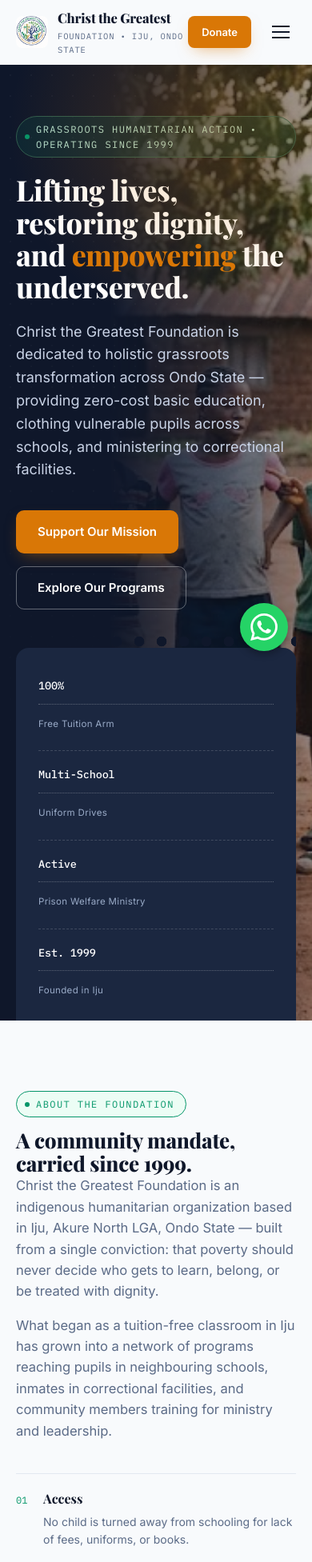
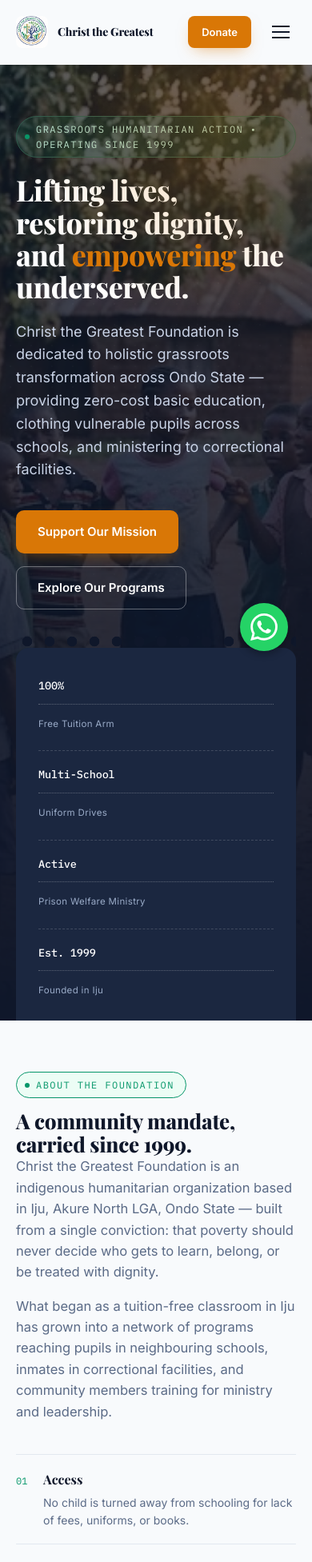
Before and after one commit to tgracempire-ship-it/Christ_the_greatest_foundation, a React (Vite) app: page / in a window 390 px wide. Shown: the top 1953 px of the page at 80% size. Built offline with nearby package versions, Linux system fonts and the light colour scheme; a web font is replaced by a local one.

Commit message:
Optimize responsive layouts for mobile and tablet views

```diff
--- a/src/components/Gallery.jsx
+++ b/src/components/Gallery.jsx
@@ -22,7 +22,7 @@
 
         <div className="gallery-grid" style={{
           display: 'grid',
-          gridTemplateColumns: 'repeat(auto-fill, minmax(300px, 1fr))',
+          gridTemplateColumns: 'repeat(auto-fill, minmax(250px, 1fr))',
           gap: '24px',
           marginTop: '40px'
         }}>
--- a/src/index.css
+++ b/src/index.css
@@ -340,6 +340,7 @@
 /* ============ RESPONSIVE ============ */
 @media (max-width:980px){
   .about-grid, .lead-grid{ grid-template-columns:1fr; gap:40px; }
+  .founder-card { max-width: 480px; margin: 0 auto; }
   .programs-grid{ grid-template-columns:1fr; }
   .footer-top{ grid-template-columns:1fr 1fr; row-gap:40px; }
   .bank-grid{ grid-template-columns:1fr; }
@@ -349,6 +350,10 @@
 }
 @media (max-width:760px){
   .container{ padding:0 20px; }
+  section.about, section.programs, section.leadership, section.contribute { padding: 64px 0; }
+  .gallery { padding: 80px 0 64px 0 !important; }
+  .brand span { font-size: 14px; }
+  .brand small { display: none; }
   nav.primary-nav{
     position:fixed; inset:80px 0 0 0; background:var(--off-white); flex-direction:column; align-items:flex-start;
     padding:32px 28px; gap:6px; transform:translateX(100%); transition:transform .3s var(--ease); overflow-y:auto;
@@ -360,6 +365,7 @@
   .header-actions .btn-primary span.short{ display:inline; }
   .hero-inner{ padding-bottom:48px; }
   .hero{ padding-top:64px; }
+  .hero-bg-image { width: 100%; opacity: 0.3; mask-image: linear-gradient(to top, transparent 0%, black 100%); -webkit-mask-image: linear-gradient(to top, transparent 0%, black 100%); }
   .footer-top{ grid-template-columns:1fr; }
   .footer-bottom{ flex-direction:column; align-items:flex-start; }
 }
@@ -367,4 +373,6 @@
   .impact-grid{ grid-template-columns:1fr; }
   .impact-item{ border-left:none; border-top:1px dashed rgba(255,255,255,0.16); padding:16px 0 0; }
   .impact-item:first-child{ border-top:none; padding-top:0; }
+  .hero h1 { font-size: 36px; }
+  .founder-card { max-width: 100%; }
 }
```
